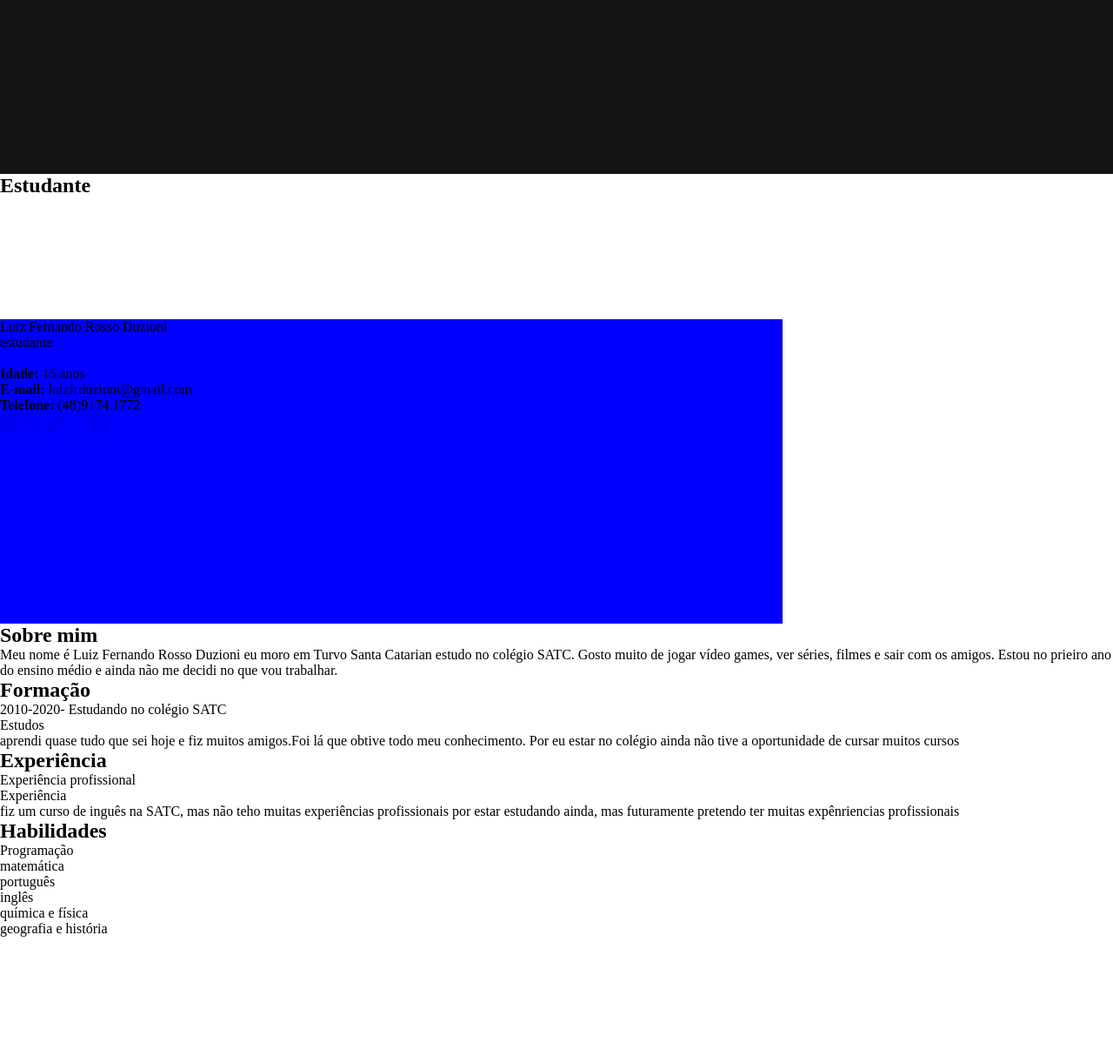
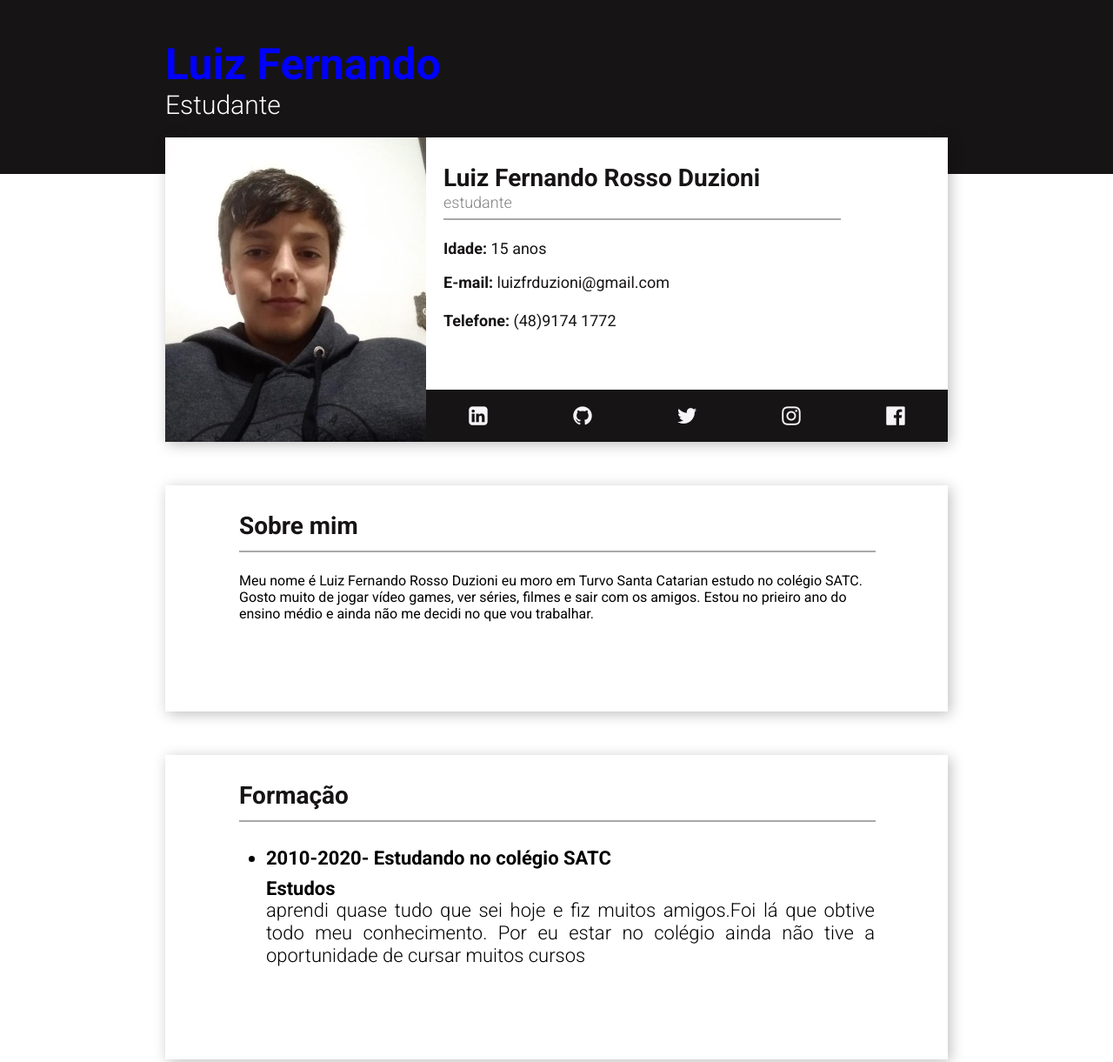
Before and after one commit to luizzzzfernando/luizzzzfernando.github.io, a plain HTML site: page index.html in a window 1280 px wide. Shown: the top 1221 px of the page at 87% size. Before the commit the page ends 1077 px from the top, so only its background shows below. Drawn offline with Linux system fonts and the light colour scheme.

Commit message:
Add files via upload

```diff
--- a/css/style.css
+++ b/css/style.css
@@ -2,30 +2,234 @@
     margin: 0;
     padding: 0;
 }
+body{
+    font-family: 'Roboto', sans-serif;
+    display: flex;
+    flex-direction: row;
+    justify-content: center;
+}
 
 header{
     background-color: #171416;
-    widows: 100%;
+    position: absolute;
+    width: 100%;
     height: 200px;
-    display:flex;
-    flex-direction:row;
-    justify-content:center;
+}
+main{
+    position: relative;
+    /*background-color: aqua;*/
+    width: 900px;
+    height: 1000px;
+    float: left;
 }
 
+.card {
+    background-color: #FFF;
+    width: 900px;
+    box-shadow: 3px 3px 15px rgb(0,0,0,0.25);
+    margin-bottom: 50px;
+}
+div#imagem {
+  position: absolute;
+  width: 300px;
+  height: 350px;
+  background-image:url(../img/Luiz2.jpg);
+  background-position: center;
+  background-size: cover;
+}
+
+
 div#card-pessoal{
-    margin-top: 140px;
-    background-color: blue;
-    width: 900px;
+    margin-top: 20px;
+    height: 350px;
+    position: relative;
+}
+
+div#card-pessoal span{
+    position: absolute;
+    color: #171416;
+    margin-left: 320px;
+    font-size:18px;
+}
+
+.card-titulo{
+    position: absolute;
+    margin-top: 30px;
+    margin-left: 85px;
+    font-size: 28px!important;
+    font-weight: bold;
+    color: #171416;
+}
+
+div#card-pessoal span#subtitulo{
+    margin-top: 45px;
+    color: #828282;
+    font-size:18px;
+    font-weight: lighter;
+}
+
+div#linha{
+    width: 455px;
+    position: absolute;
+    margin-top: 55px;
+    margin-left: 320px;
+    border: 1px solid #a8a8a8;
+}
+
+div#card-pessoal footer{
+    position: absolute;
+    display: flex;
+    flex-direction: row;
+    margin-left: 300px;
+    width: 600px;
+    height: 60px;
+    align-items: center;
+    background: #171416;
+    bottom: 0px;
+
+}
+
+div#card-pessoal footer a{
+    width: 120px;
+    color: #f5f5f7;
+    height: 60px;
+    align-items: center;
+    display: flex;
+    flex-direction: row;
+    justify-content: center;
+    text-decoration: none;
+}
+div#card-sobre{
+    height: 260px;
+}
+.linha {
+    position: absolute;
+    border: 1px solid #a8a8a8;
+    width: 730px;
+    margin-left: 85px;
+    margin-top: 75px;
+
+}
+.text-card {
+    text-align: justify;
+    line-height: 26px;
+    font-size: 22px;
+    font-weight: lighter;
+}
+
+div#card-sobre p {
+    position: absolute;
+    width: 730px;
+    margin-left: 85px;
+    margin-top: 100px;
+}
+div#card-Formaçao{
+    height: 350px;
+
+}
+div#card-Experiência{
     height: 350px;
 }
+div#card-Habilidades{
+    height: 437px;
+}
+div#card-Experiência ul,
+div#card-Formaçao ul {
+    position: absolute;
+    margin-left: 30px;
+    margin-top: 30px;
+}
+div#card-Experiência ul li,
+div#card-Formaçao ul li {
+    font-weight: bold;
+    font-size: 22px;
+    margin-bottom: 10px;
+}
+div#card-Experiência ul span,
+div#card-Formaçao ul span {
+    font-weight: bold;
+    font-size: 22px;
+}
+div#card-experiência ul p,
+div#card-formaçao ul p {
+    width: 300px;
+    margin-bottom: 30px;
+}
+h1#nome{
+    font-size:50px;
+    font-weight:bold;
+    color: blue;
+    margin-top: 5%;
 
-h1#nome{
-    font-family:Arial, Helvetica, sans-serif;
-    font-size:30px;
-    font-weight:bold;
-    color: #FFF;
-    position: absolute;
-    margin-top: 50px;
-    margin-left: -340px
 
 }
+h2#profissao{
+    color: #FFF;
+    font-size: 30px;
+    font-weight: lighter;
+}
+div#main{
+    position: absolute;
+    width: 730px;
+    height: 320px;
+    margin-left: 85px;
+    margin-top: 100px;
+    display: flex;
+    flex-flow: row wrap;
+    padding-left: 20px;
+
+}
+
+.Coluna-50{
+    width: 50%;
+    height: 80px;
+
+}
+div#main span{
+    font-size: 22px;
+    font-weight: bold;
+}
+.status-100{
+    height: 15px;
+    width: 236px;
+    background-color: #c4c4c4;
+    border-radius: 22px;
+    margin-top: 15px;
+}
+div#meu-status-programação{
+    width: calc((236px*35)/100);
+    height: 15px;
+    background-color:  black;
+    border-radius: 22px;
+
+}
+div#meu-status-matemática{
+    width: calc((236px*80)/100);
+    height: 15px;
+    background-color:  black;
+    border-radius: 22px;
+}
+div#meu-status-português{
+    width: calc((236px*50)/100);
+    height: 15px;
+    background-color: black;
+    border-radius: 22px;
+}
+div#meu-status-inglês{
+    width: calc((236px*30)/100);
+    height: 15px;
+    background-color: black;
+    border-radius: 22px;
+}
+div#meu-status-química{
+    width: calc((236px*80)/100);
+    height: 15px;
+    background-color: black;
+    border-radius: 22px;
+}
+div#meu-status-história{
+    width: calc((236px*90)/100);
+    height: 15px;
+    background-color:  black;
+    border-radius: 22px;
+}
```
